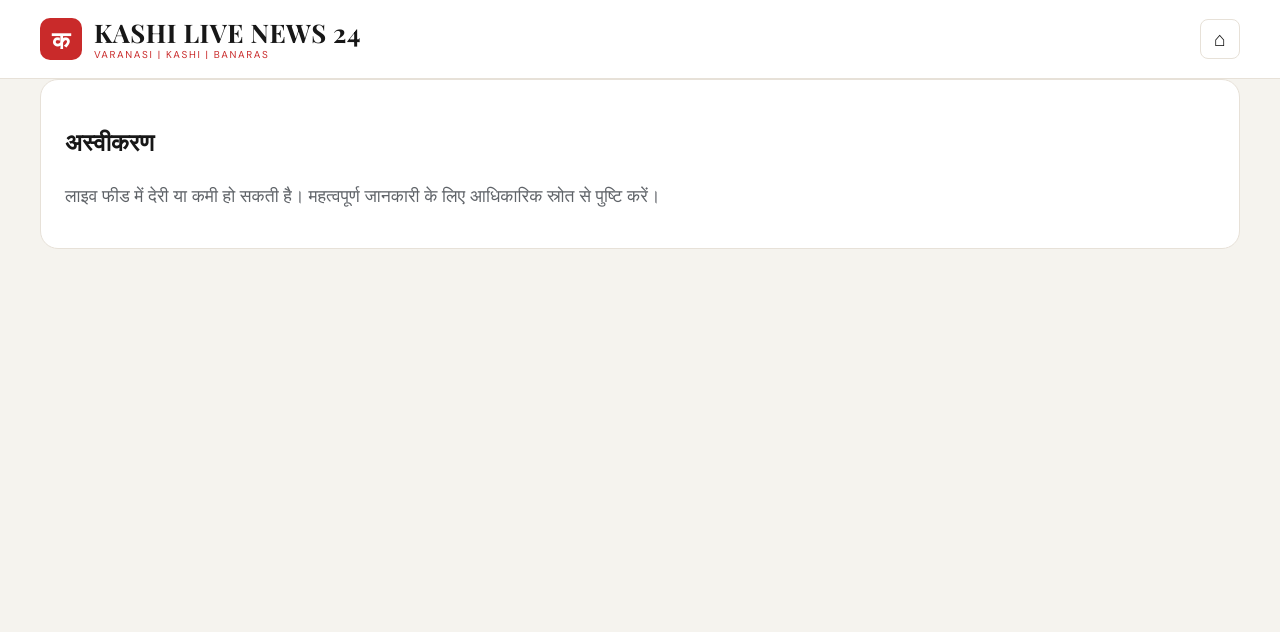
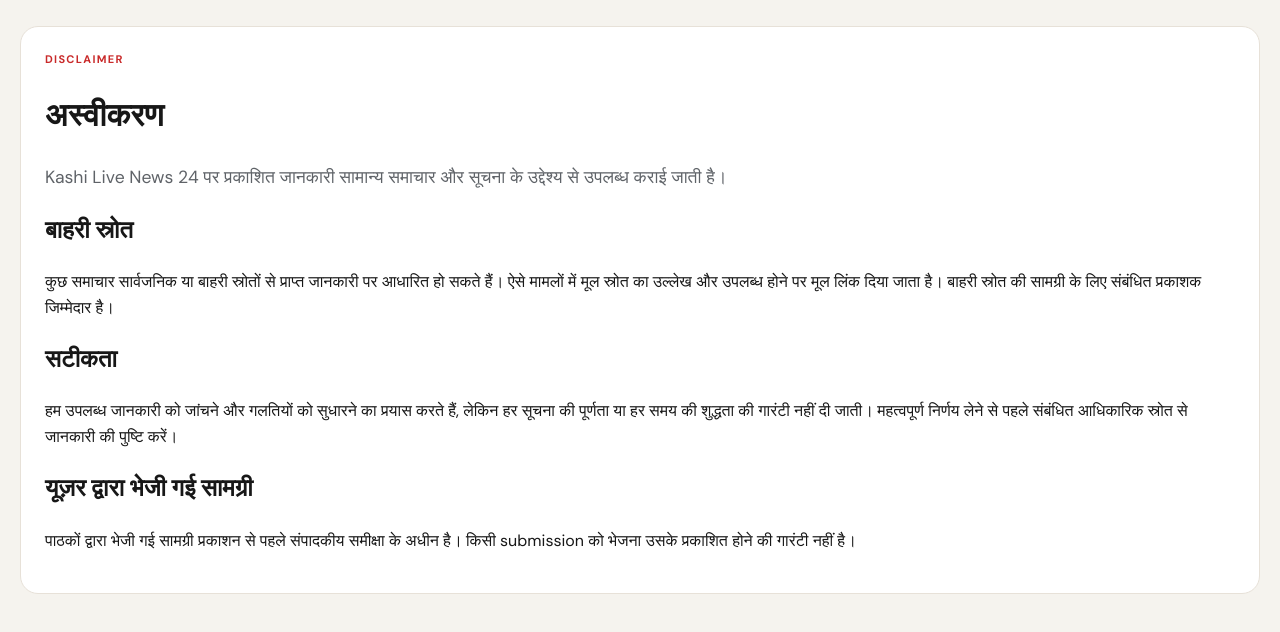
Before and after one commit to Rahulkannoujia123/KashiNews24, a Next.js app: page /disclaimer in a window 1280 px wide. Shown: the top 632 px of the page. Built offline with nearby package versions, Linux system fonts and the light colour scheme; no server answers.

Commit message:
Add disclaimer information page

```diff
--- /dev/null
+++ b/app/disclaimer/page.jsx
@@ -0,0 +1,18 @@
+export const metadata = {
+  title: 'अस्वीकरण',
+  description: 'Kashi Live News 24 का समाचार और बाहरी स्रोत संबंधी अस्वीकरण।'
+};
+
+export default function DisclaimerPage() {
+  return <main className="page-shell"><div className="shell form-page">
+    <div className="kicker">Disclaimer</div>
+    <h1>अस्वीकरण</h1>
+    <p className="article-lead">Kashi Live News 24 पर प्रकाशित जानकारी सामान्य समाचार और सूचना के उद्देश्य से उपलब्ध कराई जाती है।</p>
+    <h2>बाहरी स्रोत</h2>
+    <p>कुछ समाचार सार्वजनिक या बाहरी स्रोतों से प्राप्त जानकारी पर आधारित हो सकते हैं। ऐसे मामलों में मूल स्रोत का उल्लेख और उपलब्ध होने पर मूल लिंक दिया जाता है। बाहरी स्रोत की सामग्री के लिए संबंधित प्रकाशक जिम्मेदार है।</p>
+    <h2>सटीकता</h2>
+    <p>हम उपलब्ध जानकारी को जांचने और गलतियों को सुधारने का प्रयास करते हैं, लेकिन हर सूचना की पूर्णता या हर समय की शुद्धता की गारंटी नहीं दी जाती। महत्वपूर्ण निर्णय लेने से पहले संबंधित आधिकारिक स्रोत से जानकारी की पुष्टि करें।</p>
+    <h2>यूज़र द्वारा भेजी गई सामग्री</h2>
+    <p>पाठकों द्वारा भेजी गई सामग्री प्रकाशन से पहले संपादकीय समीक्षा के अधीन है। किसी submission को भेजना उसके प्रकाशित होने की गारंटी नहीं है।</p>
+  </div></main>;
+}
```
